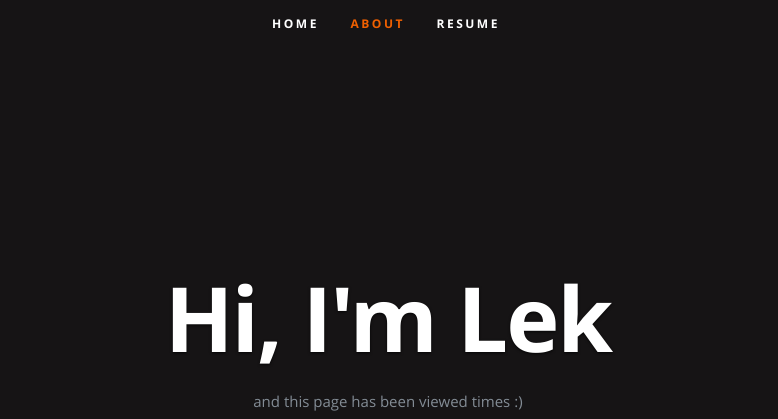
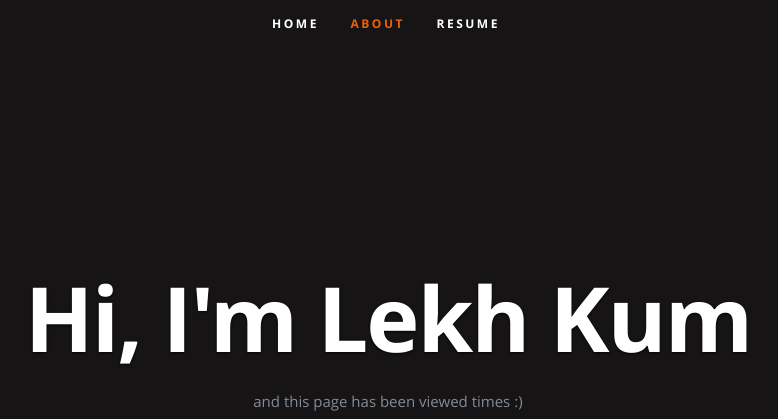
Before and after one commit to Lekhakumaradhas/LekhaAzureResume, a plain HTML site: page frontend/index.html in a window 1280 px wide. Shown: the top 419 px of the page, without its empty margins (254-1032 px from the left). Drawn offline with nearby package versions, Linux system fonts and the light colour scheme; no server answers.

Commit message:
Updated Index html

```diff
--- a/frontend/index.html
+++ b/frontend/index.html
@@ -54,7 +54,7 @@
 
       <div class="row banner">
          <div class="banner-text">
-            <h1 class="responsive-headline">Hi, I'm Lek</h1>
+            <h1 class="responsive-headline">Hi, I'm Lekh Kum</h1>
 
             <p>and this page has been viewed <a id="counter"></a> times :) </p>
             <ul class="social">
```
